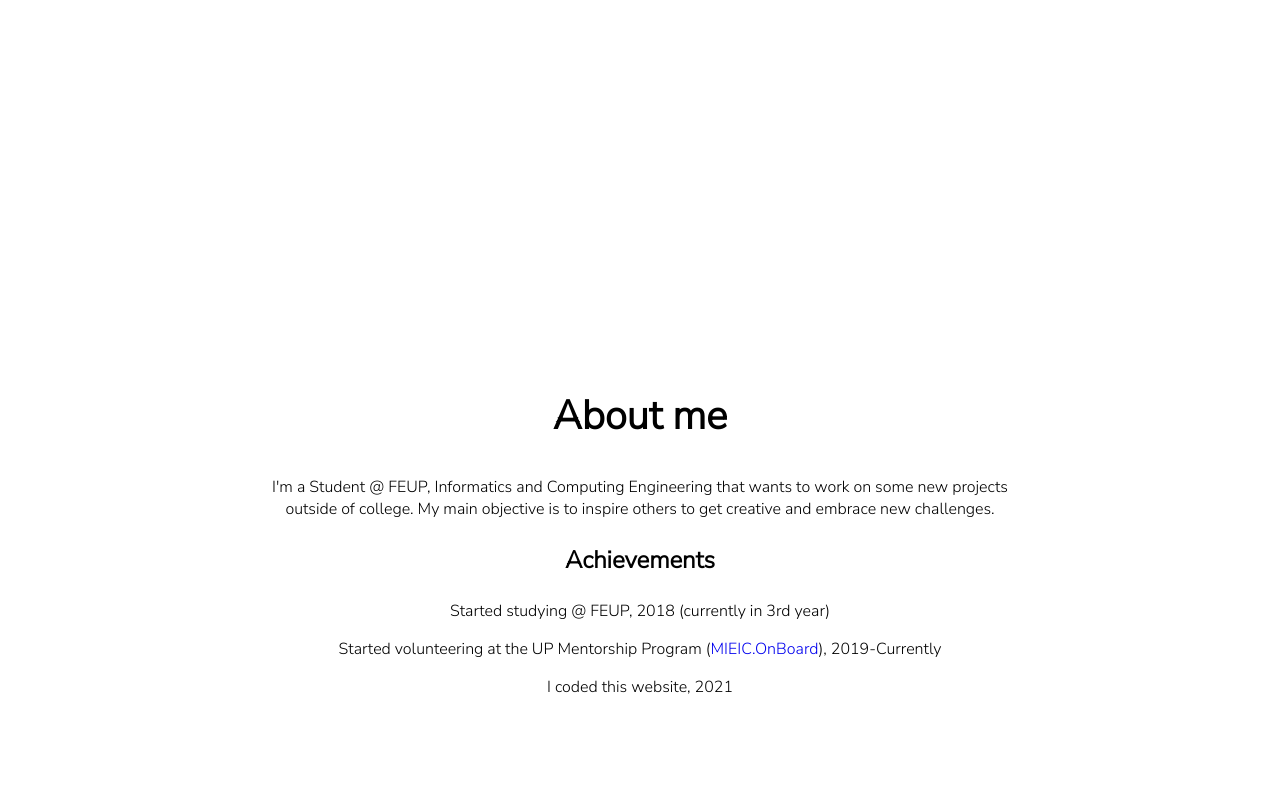
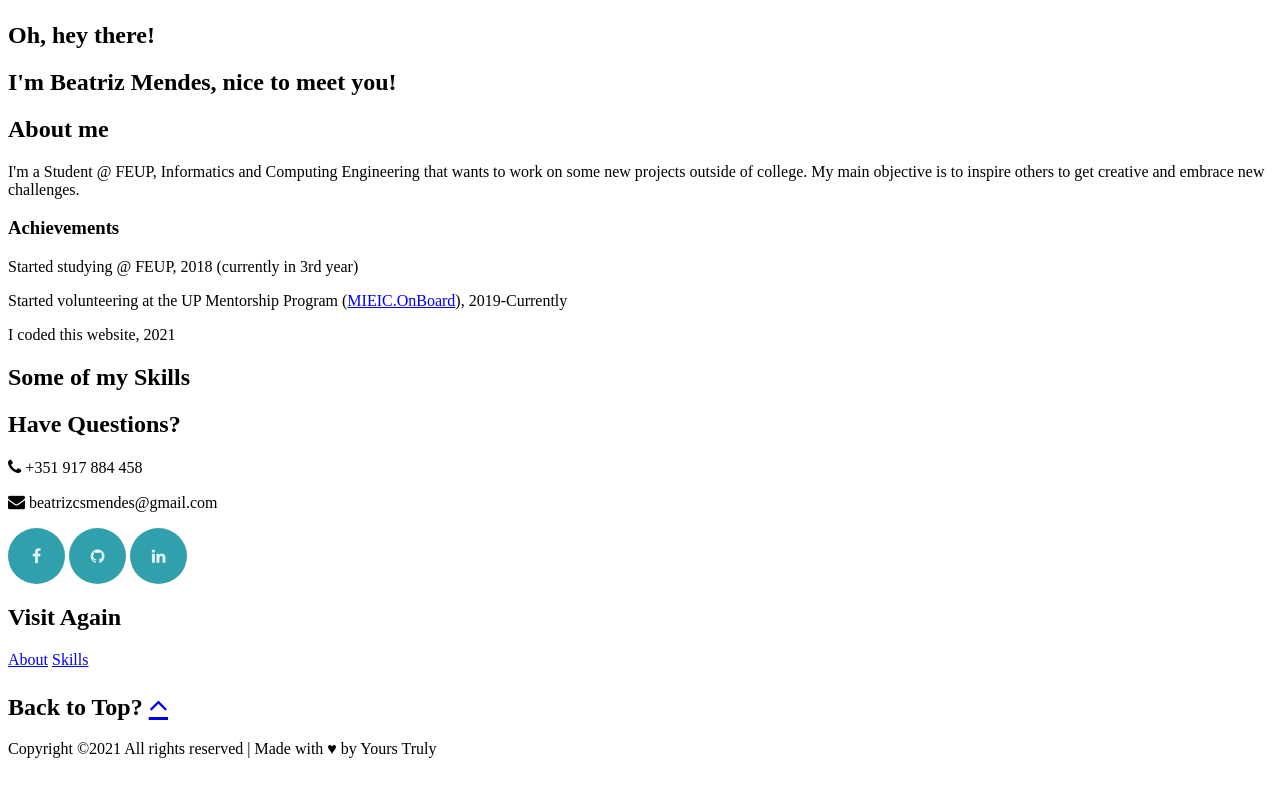
Before and after one commit to biam05/biam05.github.io, a plain HTML site: page index.html in a window 1280 px wide. Shown: the part 665-1460 px from the top of the page. After the commit the page ends 1439 px from the top, so only its background shows below. Drawn offline with Linux system fonts and the light colour scheme.

Commit message:
trying to solve some problems

```diff
--- a/css/main.css
+++ /dev/null
@@ -1,146 +0,0 @@
-html{
-    scroll-behavior: smooth;
-    font-family: 'Nunito Sans', sans-serif;
-}
-
-body{
-    width: 100%;
-    height: 100%;
-    margin: 0;
-}
-
-a{
-    text-decoration: none;
-}
-
-main{
-    display: flex;
-    flex-direction: column;
-    align-items: center;
-}
-
-section {
-    padding: 5em;
-    width:60%;
-    height: 40em;
-    display: flex;
-    justify-content: center;
-    align-items: center;
-    text-align: center;
-}
-
-#hero .profile-img {
-    width: 300px;
-}
-
-footer {
-    color: #e3f8fa;
-    background-color: #0e9aa7;
-    display: flex;
-    flex-direction: column;
-    align-items: center;
-    padding: 50px;
-}
-
-#columns{
-    width: 50%;
-    text-align: left;
-    gap: 3em;
-    display: flex;
-    flex-direction: row;
-    flex: 1 1 4;
-    margin-bottom: 3em;
-}
-#c1{
-    flex: 2;
-}
-#c2{
-    flex: 1;
-    display: flex;
-    flex-direction: column;
-}
-
-#c2 a{
-    padding-bottom: .5em;
-    text-decoration: none;
-    color: #e3f8fa;
-	text-decoration: none;
-	background: linear-gradient(currentColor, currentColor) bottom / 0 .1em no-repeat;
-	transition: .3s background-size;
-	background-position: left bottom;
-}
-#c2 a:hover {
-	background-size: 40% .1em;
-}
-
-#c3{
-    padding: 5em;
-    padding-right: 5em;
-    flex: 2;
-    text-align: right;
-}
-
-#c3 a{
-    color: #e3f8fa;
-}
-
-#c3 a:hover{
-   animation: bounce 1.5s infinite;
-   -webkit-animation: bounce 1.5s infinite;
-   -moz-animation: bounce 1.5s infinite;
-   -o-animation: bounce 1.5s infinite;
-}
-
-@-webkit-keyframes bounce {
-    0%,
-    100% {
-       -webkit-transform: translateY(0);
-    }
-    50% {
-        -webkit-transform: translateY(-10px);
-    }
-}
-@-moz-keyframes bounce {
-    0%,
-    100% {
-       -moz-transform: translateY(0);
-    }
-    50% {
-       -moz-transform: translateY(-10px);
-    }
-}
-@-o-keyframes bounce {
-    0%,
-    100% {
-       -o-transform: translateY(0);
-    }
-    50% {
-       -o-transform: translateY(-10px);
-    }
-}
-@keyframes bounce {
-    0%,
-    100% {
-        transform: translateY(0);
-    }
-    50% {
-        transform: translateY(-10px);
-    }
-}
-
-#hero h1 {
-    font-size: 3em;
-}
-
-section h2 {
-    font-size: 2.5em;
-}
-
-section h3 {
-    font-size: 1.5em;
-}
-
-header a {
-    text-decoration: none;
-    color: black;
-}
--- a/index.html
+++ b/index.html
@@ -10,7 +10,7 @@
 
         <!--css used-->
         <link rel="stylesheet" href="css/navbar.css">
-        <link rel="stylesheet" href="css/main.css">
+        <!--<link rel="stylesheet" href="css/main.css">-->
         <link rel="stylesheet" href="css/contacts.css">
 
         <!--google fonts-->
```
